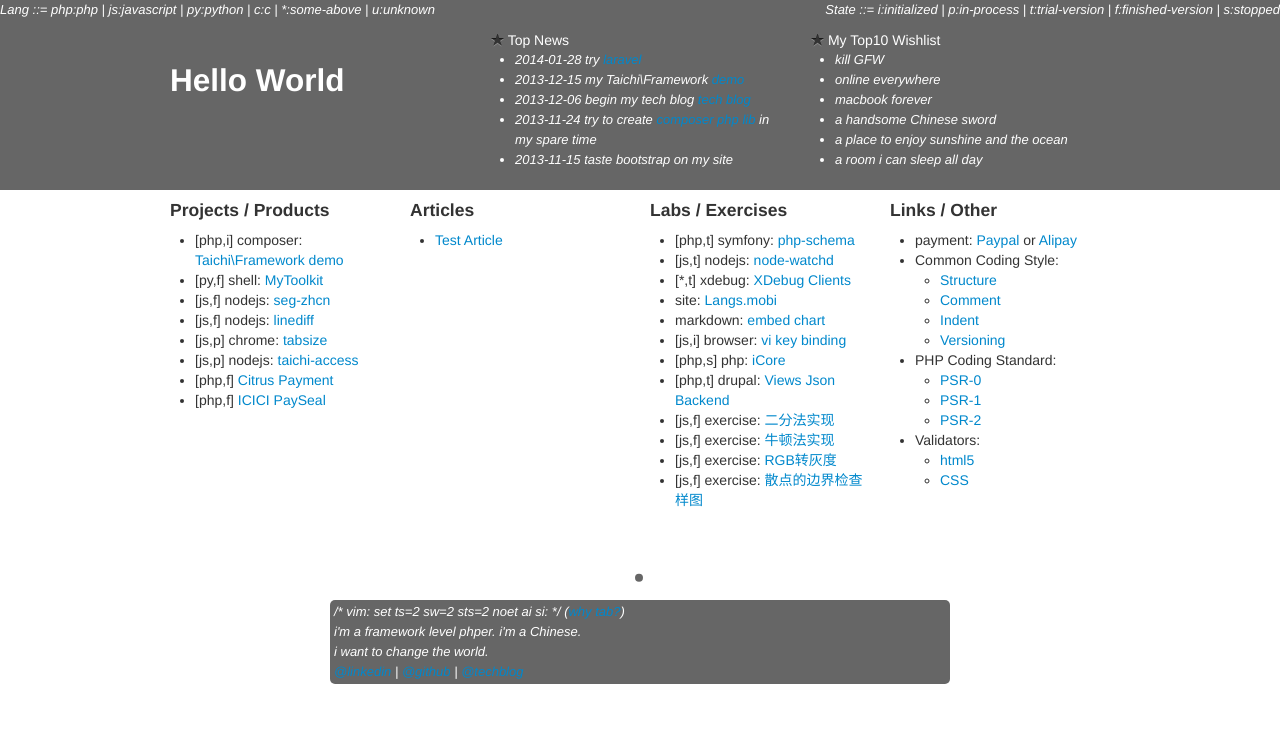
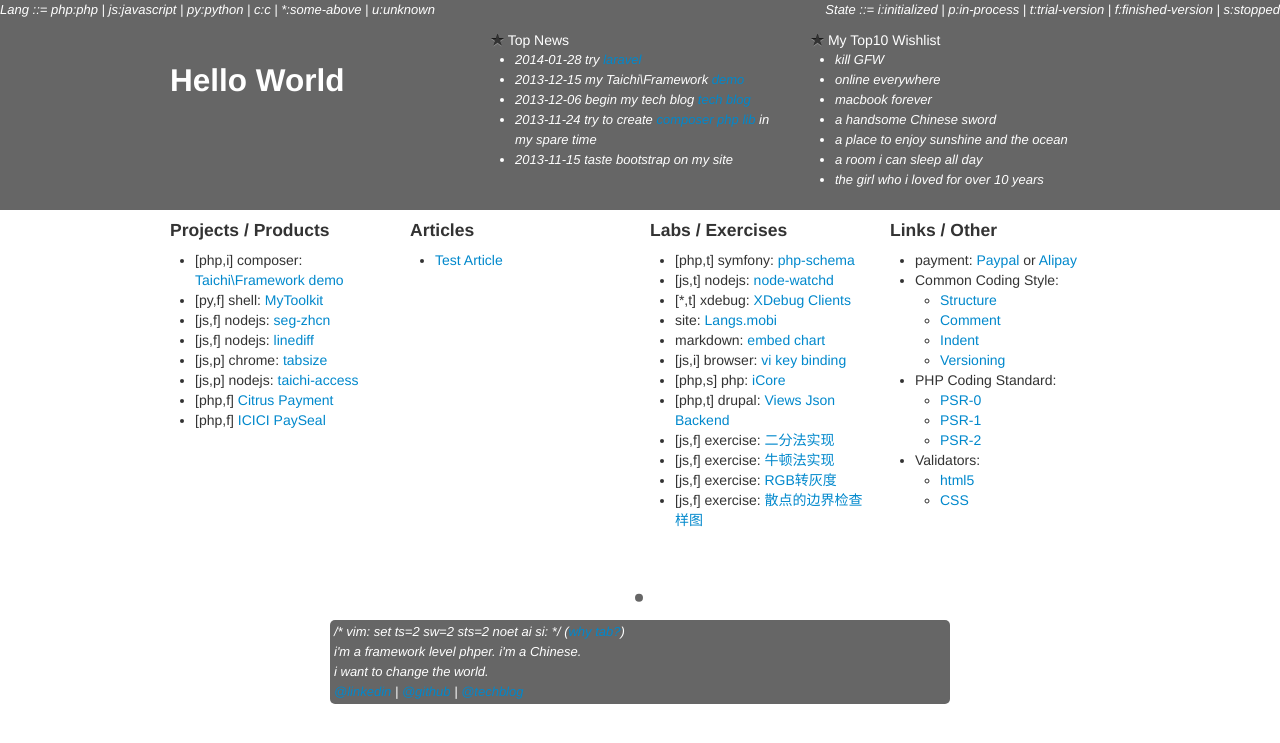
Before and after one commit to yarcowang/yarcowang.github.io, a Jekyll site: the page built from index.html, in a window 1280 px wide. Shown: the top 743 px of the page. Built offline with Jekyll 4.4.1, drawn with Linux system fonts in a browser that asks for light colours; comment, search, counter and statistics services are not loaded.

Commit message:
add a wish

```diff
--- a/_includes/header.html
+++ b/_includes/header.html
@@ -54,6 +54,7 @@
 							<li>a handsome Chinese sword</li>
 							<li>a place to enjoy sunshine and the ocean</li>
 							<li>a room i can sleep all day</li>
+							<li>the girl who i loved for over 10 years</li>
 						</ul>
 					</div>
 				</div>
```
